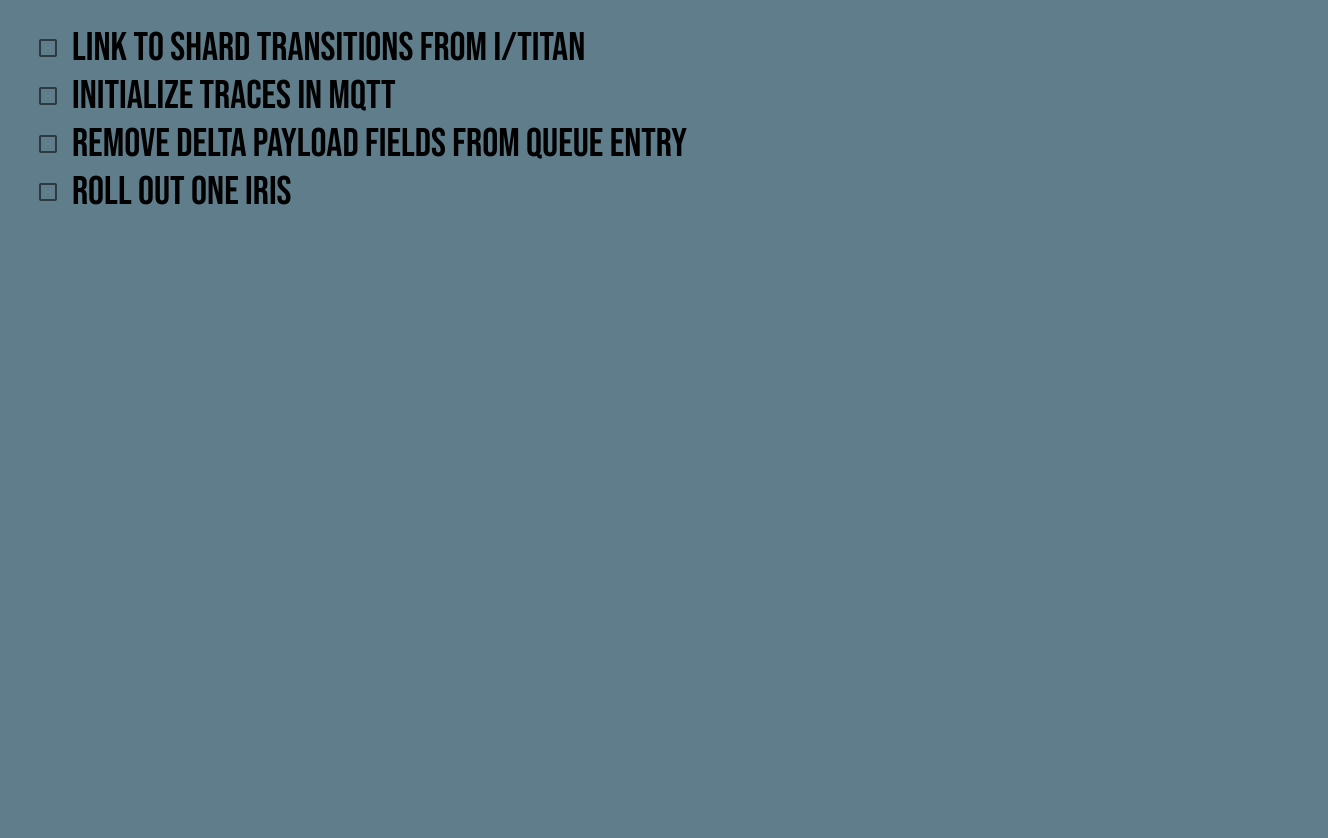
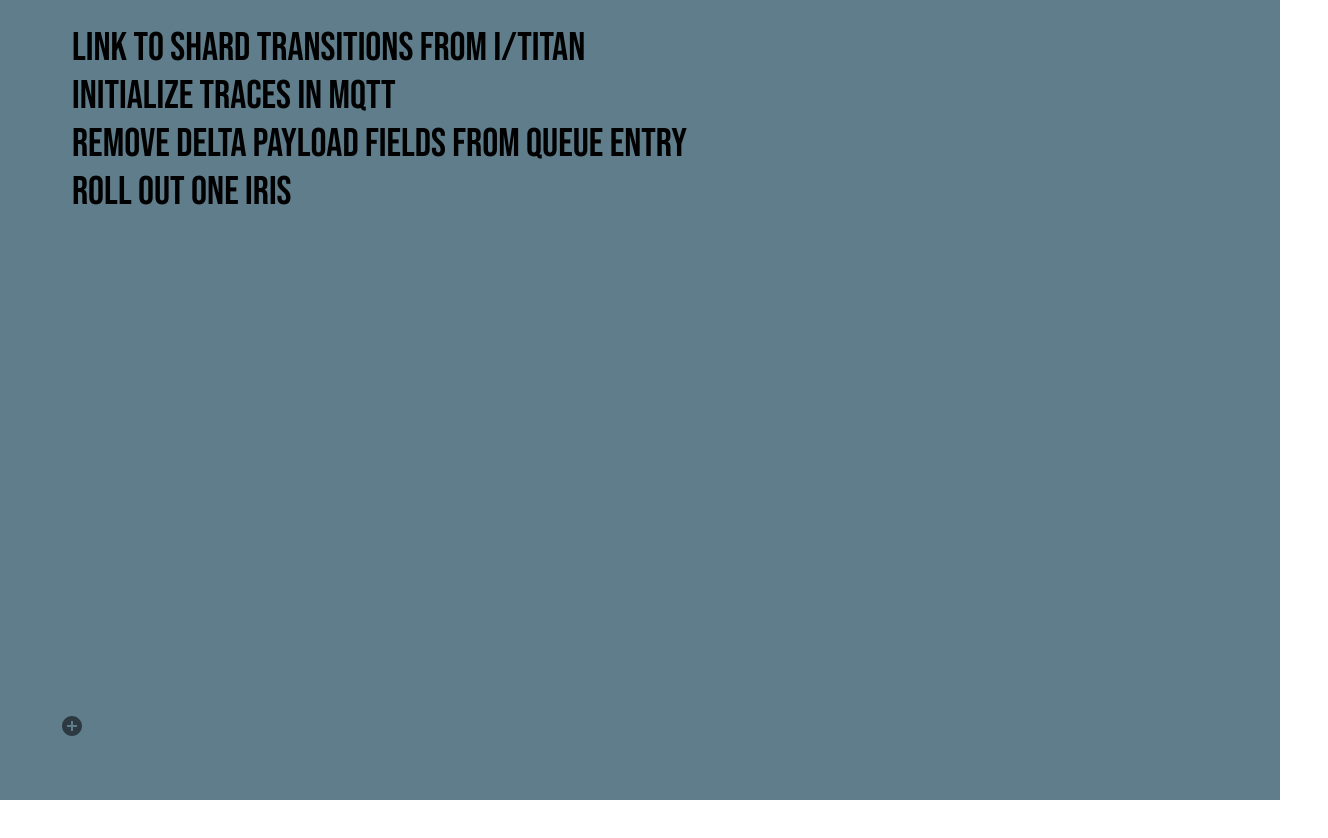
Before and after one commit to neilfulwiler/juniper, a React (Create React App) app: page / in a window 1280 px wide. Shown: the top 838 px of the page, 1328 px wide, since content can reach past the window. After the commit the page ends 800 px from the top, so only its background shows below. Built offline with nearby package versions, Linux system fonts and the light colour scheme.

Commit message:
+ button, - button

```diff
--- a/package.json
+++ b/package.json
@@ -6,6 +6,7 @@
     "@material-ui/core": "^4.6.1",
     "@material-ui/icons": "^4.5.1",
     "classnames": "^2.2.6",
+    "node-sass": "^4.13.0",
     "react": "^16.12.0",
     "react-dom": "^16.12.0",
     "react-scripts": "3.2.0",
--- a/src/App.css
+++ /dev/null
@@ -1,36 +0,0 @@
-html, body, #root {
-  height: 100%;
-}
-
-.App {
-  height: 100%;
-  width: 100%;
-  background-color: #607D8B;
-
-  font-family: 'Bebas Neue', cursive;
-  font-size: 40px;
-  padding: 24px;
-}
-
-.todo {
-  display: flex;
-  align-items: center;
-}
-
-.todo > .click {
-  width: 10px;
-  height: 10px;
-  background-color: red;
-}
-
-.todoInput {
-  font-family: inherit;
-  background-color: inherit;
-  border: none;
-  font-size: inherit;
-  outline: none;
-}
-
-.completedTask {
-  text-decoration: line-through;
-}
--- a/src/App.js
+++ b/src/App.js
@@ -1,49 +1,105 @@
-import React, {useState} from 'react';
-import './App.css';
+import React, {useState, useEffect, useRef} from 'react';
+import './App.scss';
 import 'typeface-roboto';
 import IconButton from '@material-ui/core/IconButton';
+import AddCircleIcon from '@material-ui/icons/AddCircle';
+import DeleteOutlineIcon from '@material-ui/icons/DeleteOutline';
 import CheckBoxOutlineBlankIcon from '@material-ui/icons/CheckBoxOutlineBlank';
 import CheckBoxIcon from '@material-ui/icons/CheckBox';
 import classNames from 'classnames';
 
-const todos = [
-  {name: 'link to shard transitions from i/titan'},
-  {name: 'initialize traces in mqtt'},
-  {name: 'remove delta payload fields from queue entry'},
-  {name: 'roll out one iris'},
+const initialTodos = [
+  {name: 'link to shard transitions from i/titan', id: 0},
+  {name: 'initialize traces in mqtt', id: 1},
+  {name: 'remove delta payload fields from queue entry', id: 2},
+  {name: 'roll out one iris', id: 3},
 ];
 
-function Todo({name}) {
+function Todo({name, editing, onDelete}) {
   const [value, setValue] = useState(name);
-  const [editing, setEditing] = useState(false);
-  const [checked, setChecked] = useState(false);
-  const content = editing ? (
-      <input
-        className="todoInput"
-        value={value}
-        onChange={e => setValue(e.target.value)}
-      />
-     ) : <div className={classNames({completedTask: checked})} onClick={() => setEditing(true)}>{value}</div>;
+  const [completed, setCompleted] = useState(false);
+  const inputRef = useRef();
+
+  useEffect(() => {
+    if (editing) {
+      inputRef.current.focus();
+    }
+  }, [editing]);
+
+  const content =
+    <input
+      ref={inputRef}
+      value={value}
+      onKeyPress={e => {
+        if (e.key === 'Enter') {
+          inputRef.current.blur();
+        }
+      }}
+      onChange={e => {
+        setValue(e.target.value)
+      }}
+      className={classNames({completed: completed})}
+      spellCheck={false}
+      placeholder="Add Title"
+      type="text"
+    />;
 
   return (
     <div className="todo">
-      <IconButton onClick={() => setChecked(!checked)}>
-        {checked ? <CheckBoxIcon/> : <CheckBoxOutlineBlankIcon/>}
+      <IconButton
+        className="action"
+        onClick={() => {
+        setCompleted(!completed);
+      }}>
+        {completed ? <CheckBoxIcon/> : <CheckBoxOutlineBlankIcon/>}
       </IconButton>
       {content}
+      <IconButton
+        className="action"
+        onClick={() => {
+          onDelete();
+      }}>
+        <DeleteOutlineIcon />
+      </IconButton>
+    </div>
+  );
+}
+
+function CreateTodo({addTodo}) {
+  return (
+    <div className="createButton">
+      <IconButton
+        size="medium"
+        onClick={() => {
+          addTodo();
+        }}
+      >
+        <AddCircleIcon />
+      </IconButton>
     </div>
   );
 }
 
 function App() {
-  const [value, setValue] = useState("");
-
+  const [todos, setTodos] = useState(initialTodos);
+  const [editing, setEditing] = useState(undefined);
   return (
     <div className="App">
-      <div className="list">
-        {todos.map(({name}, idx) => (
-          <Todo key={idx} name={name}/>
+      <div className="todos">
+        {todos.map(({name, id}, idx) => (
+          <Todo
+            key={id}
+            name={name}
+            editing={idx === editing}
+            onDelete={() => setTodos(
+              todos
+                .slice(0, idx)
+                .concat(todos.slice(idx+1, todos.length)))}/>
         ))}
+        <CreateTodo addTodo={() => {
+          setTodos(todos.concat({name: "", id: todos.length}));
+          setEditing(todos.length);
+        }}/>
       </div>
     </div>
   );
--- /dev/null
+++ b/src/App.scss
@@ -0,0 +1,68 @@
+html, body, #root {
+  height: 100%;
+}
+
+.App {
+  height: 100%;
+  width: 100%;
+  background-color: #607D8B;
+
+  font-family: 'Bebas Neue', cursive;
+  font-size: 40px;
+  padding: 24px;
+  box-sizing: border-box;
+}
+
+.todos {
+  width: 100%;
+}
+
+.todo {
+  display: flex;
+  align-items: center;
+}
+
+.todo > input {
+  font-family: inherit;
+  background-color: transparent;
+  border: none;
+  font-size: inherit;
+  outline: none;
+  padding: 0px;
+  width: 100%;
+  caret-color: #F44336;
+}
+
+.todo > input::placeholder {
+  color: #616161;
+}
+
+input:after {
+  content: "whats up";
+  height: 10px;
+  width: 10px;
+  background-color: white;
+  z-index: 1;
+}
+
+.todo:hover {
+  background-color: rgba(256, 256, 256, .2);
+}
+
+.todo > .action {
+  visibility: hidden;
+}
+
+.todo:hover > .action {
+  visibility: visible;
+}
+
+.completed {
+  text-decoration: line-through;
+}
+
+.createButton {
+  position: fixed;
+  left: 48px;
+  bottom: 48px;
+}
```
Also changed, not shown: 1 other file (tests, documents, lock files or other folders).
